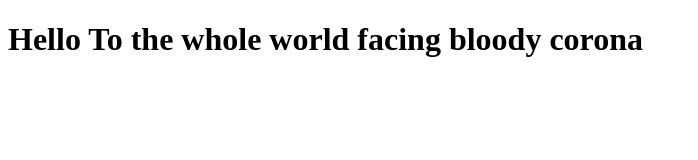
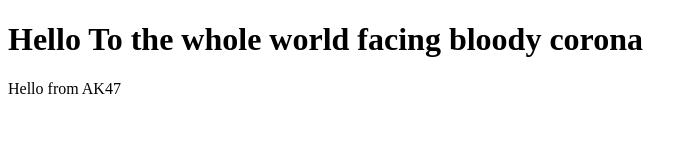
Before and after one commit to Ahsan16k3796/bootcamp2020, a plain HTML site: page index.html in a window 1280 px wide. Shown: the whole page, without its empty margins (0-698 px from the left). Drawn offline with Linux system fonts and the light colour scheme.

Commit message:
Modified index.html

```diff
--- a/index.html
+++ b/index.html
@@ -7,5 +7,6 @@
 </head>
 <body>
     <h1>Hello To the whole world facing bloody corona </h1>
+    <div>Hello from AK47</div>
 </body>
 </html>
```
